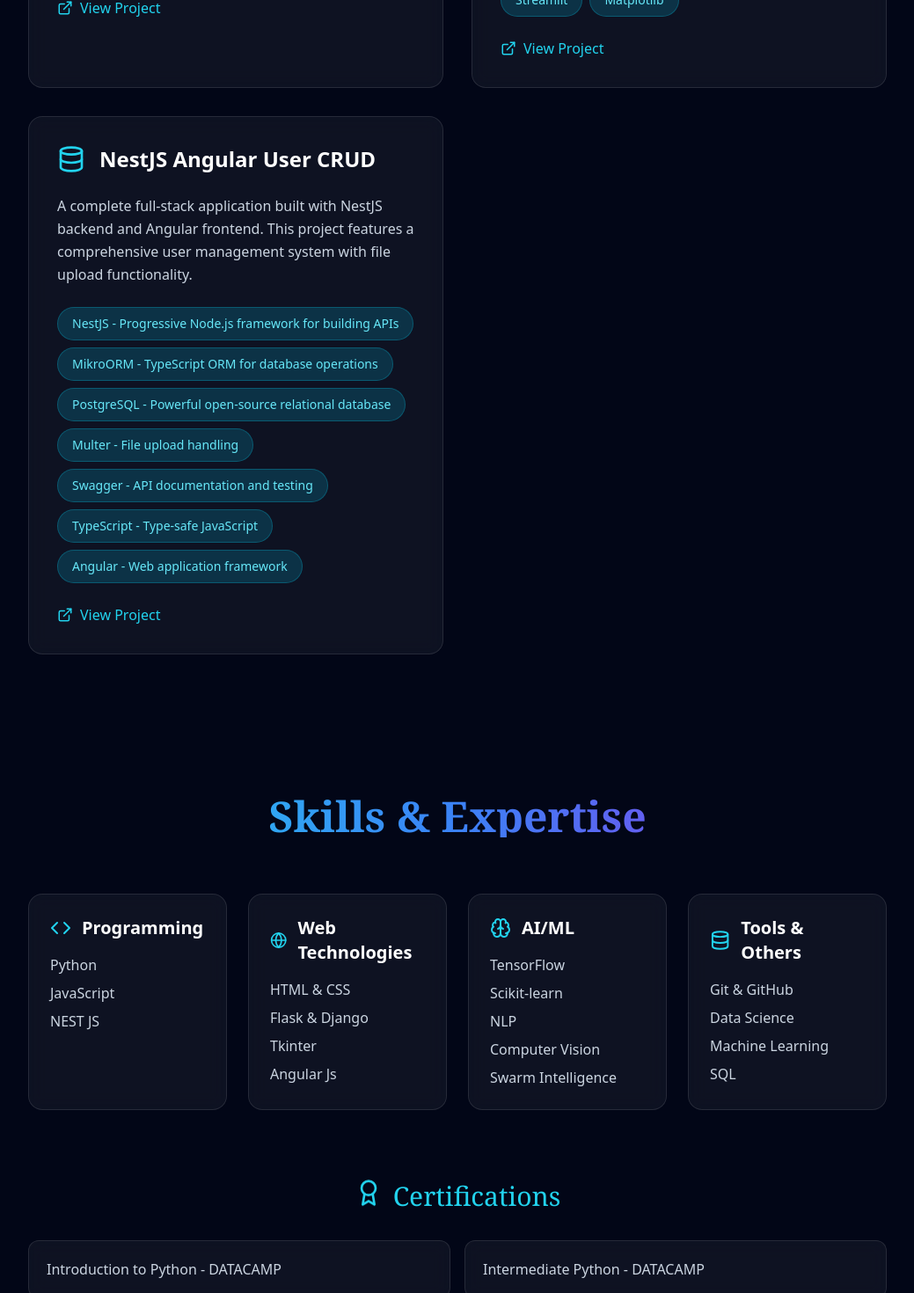
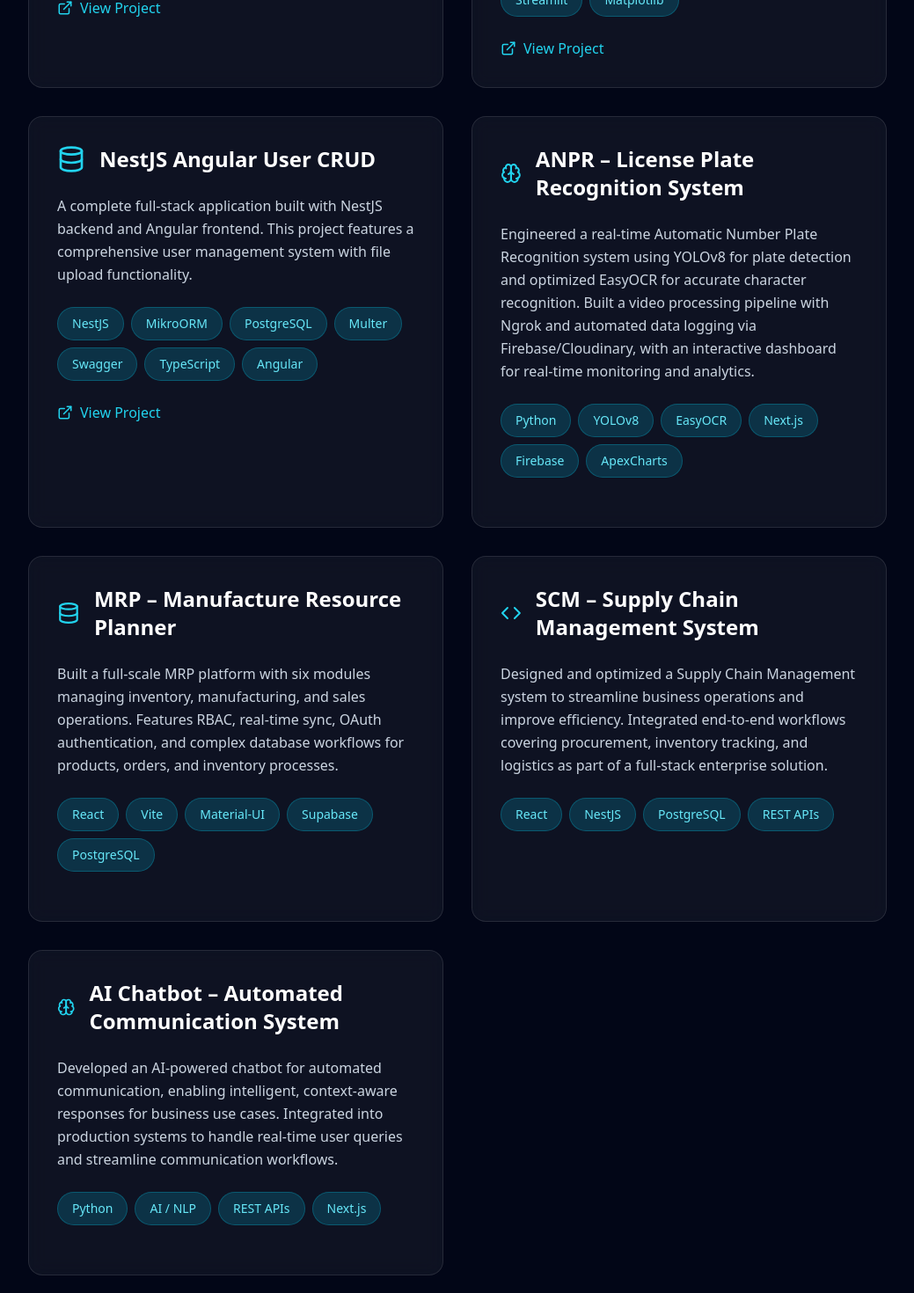
Before and after one commit to zaid783/Zaidahmed_Portfolio, a React (Vite) app: page / in a window 1280 px wide. Shown: the part 4380-5850 px from the top of the page at 88% size, without its empty margins (120-1159 px from the left). Built offline with nearby package versions, Linux system fonts and the light colour scheme; no server answers.

Commit message:
Project Updated

```diff
--- a/src/App.tsx
+++ b/src/App.tsx
@@ -311,6 +311,7 @@ function App() {
                     <div className="max-w-5xl mx-auto px-6">
                         <h3 className="text-5xl font-serif gradient-text mb-16 text-center font-bold">Featured Projects</h3>
                         <div className="grid md:grid-cols-2 gap-8">
+
                             <div className="glass-effect rounded-2xl p-8 border border-cyan-500/20 hover:border-cyan-500/60 transition-all duration-500 transform hover:scale-105 hover:shadow-[0_0_40px_rgba(34,211,238,0.4)] group">
                                 <div className="flex items-center gap-4 mb-6">
                                     <Brain className="text-cyan-400 group-hover:scale-110 transition-transform duration-300" size={32} />
@@ -388,7 +389,6 @@ function App() {
                                 </a>
                             </div>
 
-
                             <div className="glass-effect rounded-2xl p-8 border border-cyan-500/20 hover:border-cyan-500/60 transition-all duration-500 transform hover:scale-105 hover:shadow-[0_0_40px_rgba(34,211,238,0.4)] group">
                                 <div className="flex items-center gap-4 mb-6">
                                     <Database className="text-cyan-400 group-hover:scale-110 transition-transform duration-300" size={32} />
@@ -401,7 +401,7 @@ function App() {
                                     <span className="px-4 py-2 bg-cyan-500/20 text-cyan-300 text-sm rounded-full border border-cyan-500/30">Python</span>
                                     <span className="px-4 py-2 bg-cyan-500/20 text-cyan-300 text-sm rounded-full border border-cyan-500/30">TensorFlow / Keras</span>
                                     <span className="px-4 py-2 bg-cyan-500/20 text-cyan-300 text-sm rounded-full border border-cyan-500/30">Streamlit</span>
-                                    <span className="px-4 py-2 bg-cyan-500/20 text-cyan-300 text-sm rounded-full border border-cyan-500/30">Matplotlib </span>
+                                    <span className="px-4 py-2 bg-cyan-500/20 text-cyan-300 text-sm rounded-full border border-cyan-500/30">Matplotlib</span>
                                 </div>
                                 <a href="https://github.com/zaid783/AI-Robot-Path-Planner-DQN-" className="flex items-center gap-2 text-cyan-400 hover:text-cyan-300 transition-all duration-300 group-hover:gap-4">
                                     <ExternalLink size={18} />
@@ -419,17 +419,15 @@ function App() {
                                 </p>
                                 <div className="flex gap-2 flex-wrap mb-6">
                                     <span className="px-4 py-2 bg-cyan-500/20 text-cyan-300 text-sm rounded-full border border-cyan-500/30">Python</span>
-                                    <span className="px-4 py-2 bg-cyan-500/20 text-cyan-300 text-sm rounded-full border border-cyan-500/30">scikit-learn/ seaborn/ Pandas</span>
+                                    <span className="px-4 py-2 bg-cyan-500/20 text-cyan-300 text-sm rounded-full border border-cyan-500/30">scikit-learn / seaborn / Pandas</span>
                                     <span className="px-4 py-2 bg-cyan-500/20 text-cyan-300 text-sm rounded-full border border-cyan-500/30">Streamlit</span>
-                                    <span className="px-4 py-2 bg-cyan-500/20 text-cyan-300 text-sm rounded-full border border-cyan-500/30">Matplotlib </span>
+                                    <span className="px-4 py-2 bg-cyan-500/20 text-cyan-300 text-sm rounded-full border border-cyan-500/30">Matplotlib</span>
                                 </div>
                                 <a href="https://github.com/zaid783/AutoML-Web-Trainer" className="flex items-center gap-2 text-cyan-400 hover:text-cyan-300 transition-all duration-300 group-hover:gap-4">
                                     <ExternalLink size={18} />
                                     View Project
                                 </a>
                             </div>
-
-
 
                             <div className="glass-effect rounded-2xl p-8 border border-cyan-500/20 hover:border-cyan-500/60 transition-all duration-500 transform hover:scale-105 hover:shadow-[0_0_40px_rgba(34,211,238,0.4)] group">
                                 <div className="flex items-center gap-4 mb-6">
@@ -440,13 +438,13 @@ function App() {
                                     A complete full-stack application built with NestJS backend and Angular frontend. This project features a comprehensive user management system with file upload functionality.
                                 </p>
                                 <div className="flex gap-2 flex-wrap mb-6">
-                                    <span className="px-4 py-2 bg-cyan-500/20 text-cyan-300 text-sm rounded-full border border-cyan-500/30">NestJS - Progressive Node.js framework for building APIs</span>
-                                    <span className="px-4 py-2 bg-cyan-500/20 text-cyan-300 text-sm rounded-full border border-cyan-500/30">MikroORM - TypeScript ORM for database operations</span>
-                                    <span className="px-4 py-2 bg-cyan-500/20 text-cyan-300 text-sm rounded-full border border-cyan-500/30">PostgreSQL - Powerful open-source relational database</span>
-                                    <span className="px-4 py-2 bg-cyan-500/20 text-cyan-300 text-sm rounded-full border border-cyan-500/30">Multer - File upload handling </span>
-                                    <span className="px-4 py-2 bg-cyan-500/20 text-cyan-300 text-sm rounded-full border border-cyan-500/30">Swagger - API documentation and testing </span>
-                                    <span className="px-4 py-2 bg-cyan-500/20 text-cyan-300 text-sm rounded-full border border-cyan-500/30">TypeScript - Type-safe JavaScript </span>
-                                    <span className="px-4 py-2 bg-cyan-500/20 text-cyan-300 text-sm rounded-full border border-cyan-500/30">Angular - Web application framework </span>
+                                    <span className="px-4 py-2 bg-cyan-500/20 text-cyan-300 text-sm rounded-full border border-cyan-500/30">NestJS</span>
+                                    <span className="px-4 py-2 bg-cyan-500/20 text-cyan-300 text-sm rounded-full border border-cyan-500/30">MikroORM</span>
+                                    <span className="px-4 py-2 bg-cyan-500/20 text-cyan-300 text-sm rounded-full border border-cyan-500/30">PostgreSQL</span>
+                                    <span className="px-4 py-2 bg-cyan-500/20 text-cyan-300 text-sm rounded-full border border-cyan-500/30">Multer</span>
+                                    <span className="px-4 py-2 bg-cyan-500/20 text-cyan-300 text-sm rounded-full border border-cyan-500/30">Swagger</span>
+                                    <span className="px-4 py-2 bg-cyan-500/20 text-cyan-300 text-sm rounded-full border border-cyan-500/30">TypeScript</span>
+                                    <span className="px-4 py-2 bg-cyan-500/20 text-cyan-300 text-sm rounded-full border border-cyan-500/30">Angular</span>
                                 </div>
                                 <a href="https://github.com/zaid783/nestjs-angular-user-crud" className="flex items-center gap-2 text-cyan-400 hover:text-cyan-300 transition-all duration-300 group-hover:gap-4">
                                     <ExternalLink size={18} />
@@ -454,6 +452,74 @@ function App() {
                                 </a>
                             </div>
 
+                            {/* NEW PROJECTS */}
+
+                            <div className="glass-effect rounded-2xl p-8 border border-cyan-500/20 hover:border-cyan-500/60 transition-all duration-500 transform hover:scale-105 hover:shadow-[0_0_40px_rgba(34,211,238,0.4)] group">
+                                <div className="flex items-center gap-4 mb-6">
+                                    <Brain className="text-cyan-400 group-hover:scale-110 transition-transform duration-300" size={32} />
+                                    <h4 className="text-2xl font-semibold text-white group-hover:text-cyan-300 transition-colors duration-300">ANPR – License Plate Recognition System</h4>
+                                </div>
+                                <p className="text-slate-300 mb-6 leading-relaxed">
+                                    Engineered a real-time Automatic Number Plate Recognition system using YOLOv8 for plate detection and optimized EasyOCR for accurate character recognition. Built a video processing pipeline with Ngrok and automated data logging via Firebase/Cloudinary, with an interactive dashboard for real-time monitoring and analytics.
+                                </p>
+                                <div className="flex gap-2 flex-wrap mb-6">
+                                    <span className="px-4 py-2 bg-cyan-500/20 text-cyan-300 text-sm rounded-full border border-cyan-500/30">Python</span>
+                                    <span className="px-4 py-2 bg-cyan-500/20 text-cyan-300 text-sm rounded-full border border-cyan-500/30">YOLOv8</span>
+                                    <span className="px-4 py-2 bg-cyan-500/20 text-cyan-300 text-sm rounded-full border border-cyan-500/30">EasyOCR</span>
+                                    <span className="px-4 py-2 bg-cyan-500/20 text-cyan-300 text-sm rounded-full border border-cyan-500/30">Next.js</span>
+                                    <span className="px-4 py-2 bg-cyan-500/20 text-cyan-300 text-sm rounded-full border border-cyan-500/30">Firebase</span>
+                                    <span className="px-4 py-2 bg-cyan-500/20 text-cyan-300 text-sm rounded-full border border-cyan-500/30">ApexCharts</span>
+                                </div>
+                            </div>
+
+                            <div className="glass-effect rounded-2xl p-8 border border-cyan-500/20 hover:border-cyan-500/60 transition-all duration-500 transform hover:scale-105 hover:shadow-[0_0_40px_rgba(34,211,238,0.4)] group">
+                                <div className="flex items-center gap-4 mb-6">
+                                    <Database className="text-cyan-400 group-hover:scale-110 transition-transform duration-300" size={32} />
+                                    <h4 className="text-2xl font-semibold text-white group-hover:text-cyan-300 transition-colors duration-300">MRP – Manufacture Resource Planner</h4>
+                                </div>
+                                <p className="text-slate-300 mb-6 leading-relaxed">
+                                    Built a full-scale MRP platform with six modules managing inventory, manufacturing, and sales operations. Features RBAC, real-time sync, OAuth authentication, and complex database workflows for products, orders, and inventory processes.
+                                </p>
+                                <div className="flex gap-2 flex-wrap mb-6">
+                                    <span className="px-4 py-2 bg-cyan-500/20 text-cyan-300 text-sm rounded-full border border-cyan-500/30">React</span>
+                                    <span className="px-4 py-2 bg-cyan-500/20 text-cyan-300 text-sm rounded-full border border-cyan-500/30">Vite</span>
+                                    <span className="px-4 py-2 bg-cyan-500/20 text-cyan-300 text-sm rounded-full border border-cyan-500/30">Material-UI</span>
+                                    <span className="px-4 py-2 bg-cyan-500/20 text-cyan-300 text-sm rounded-full border border-cyan-500/30">Supabase</span>
+                                    <span className="px-4 py-2 bg-cyan-500/20 text-cyan-300 text-sm rounded-full border border-cyan-500/30">PostgreSQL</span>
+                                </div>
+                            </div>
+
+                            <div className="glass-effect rounded-2xl p-8 border border-cyan-500/20 hover:border-cyan-500/60 transition-all duration-500 transform hover:scale-105 hover:shadow-[0_0_40px_rgba(34,211,238,0.4)] group">
+                                <div className="flex items-center gap-4 mb-6">
+                                    <Code className="text-cyan-400 group-hover:scale-110 transition-transform duration-300" size={32} />
+                                    <h4 className="text-2xl font-semibold text-white group-hover:text-cyan-300 transition-colors duration-300">SCM – Supply Chain Management System</h4>
+                                </div>
+                                <p className="text-slate-300 mb-6 leading-relaxed">
+                                    Designed and optimized a Supply Chain Management system to streamline business operations and improve efficiency. Integrated end-to-end workflows covering procurement, inventory tracking, and logistics as part of a full-stack enterprise solution.
+                                </p>
+                                <div className="flex gap-2 flex-wrap mb-6">
+                                    <span className="px-4 py-2 bg-cyan-500/20 text-cyan-300 text-sm rounded-full border border-cyan-500/30">React</span>
+                                    <span className="px-4 py-2 bg-cyan-500/20 text-cyan-300 text-sm rounded-full border border-cyan-500/30">NestJS</span>
+                                    <span className="px-4 py-2 bg-cyan-500/20 text-cyan-300 text-sm rounded-full border border-cyan-500/30">PostgreSQL</span>
+                                    <span className="px-4 py-2 bg-cyan-500/20 text-cyan-300 text-sm rounded-full border border-cyan-500/30">REST APIs</span>
+                                </div>
+                            </div>
+
+                            <div className="glass-effect rounded-2xl p-8 border border-cyan-500/20 hover:border-cyan-500/60 transition-all duration-500 transform hover:scale-105 hover:shadow-[0_0_40px_rgba(34,211,238,0.4)] group">
+                                <div className="flex items-center gap-4 mb-6">
+                                    <Brain className="text-cyan-400 group-hover:scale-110 transition-transform duration-300" size={32} />
+                                    <h4 className="text-2xl font-semibold text-white group-hover:text-cyan-300 transition-colors duration-300">AI Chatbot – Automated Communication System</h4>
+                                </div>
+                                <p className="text-slate-300 mb-6 leading-relaxed">
+                                    Developed an AI-powered chatbot for automated communication, enabling intelligent, context-aware responses for business use cases. Integrated into production systems to handle real-time user queries and streamline communication workflows.
+                                </p>
+                                <div className="flex gap-2 flex-wrap mb-6">
+                                    <span className="px-4 py-2 bg-cyan-500/20 text-cyan-300 text-sm rounded-full border border-cyan-500/30">Python</span>
+                                    <span className="px-4 py-2 bg-cyan-500/20 text-cyan-300 text-sm rounded-full border border-cyan-500/30">AI / NLP</span>
+                                    <span className="px-4 py-2 bg-cyan-500/20 text-cyan-300 text-sm rounded-full border border-cyan-500/30">REST APIs</span>
+                                    <span className="px-4 py-2 bg-cyan-500/20 text-cyan-300 text-sm rounded-full border border-cyan-500/30">Next.js</span>
+                                </div>
+                            </div>
 
                         </div>
                     </div>
```
